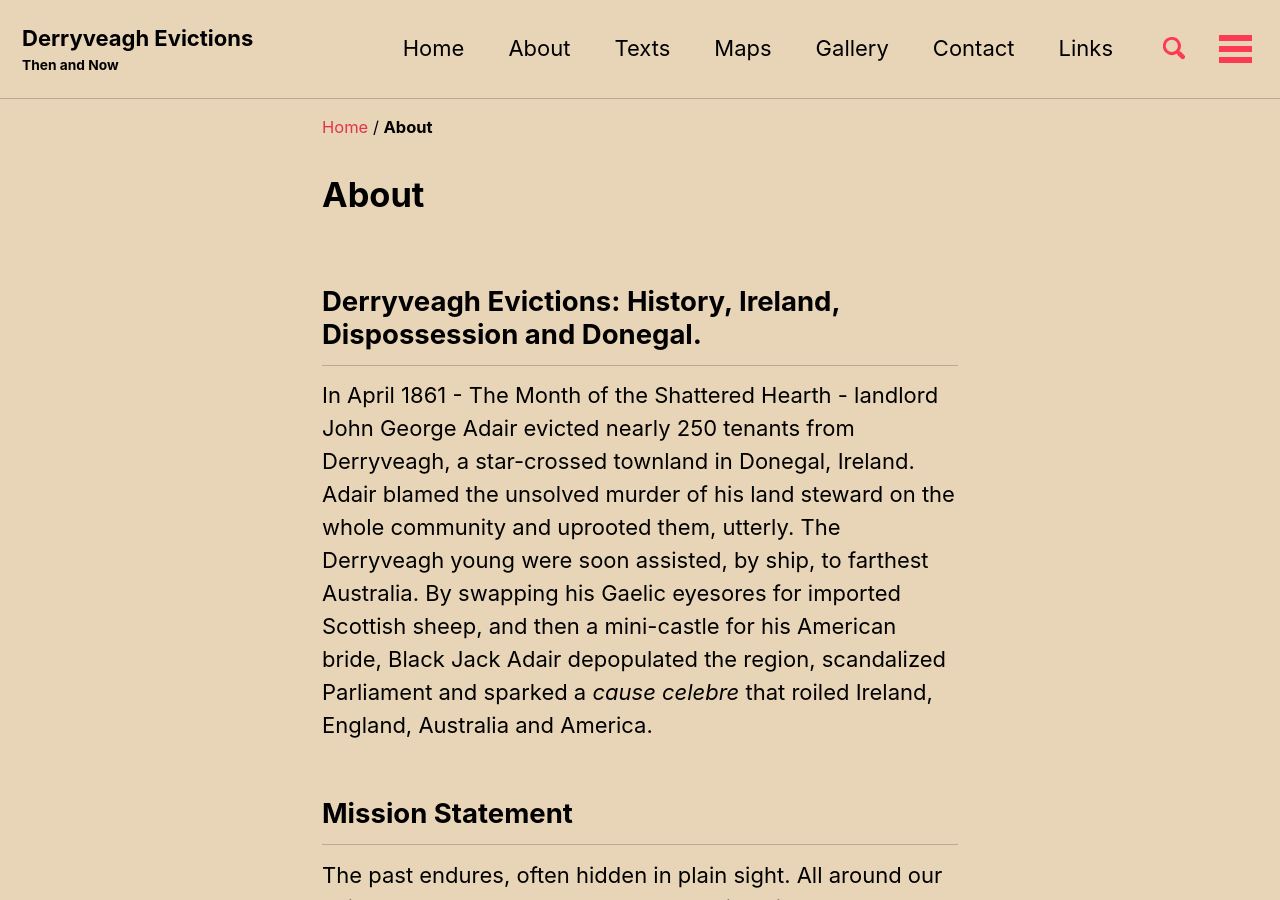
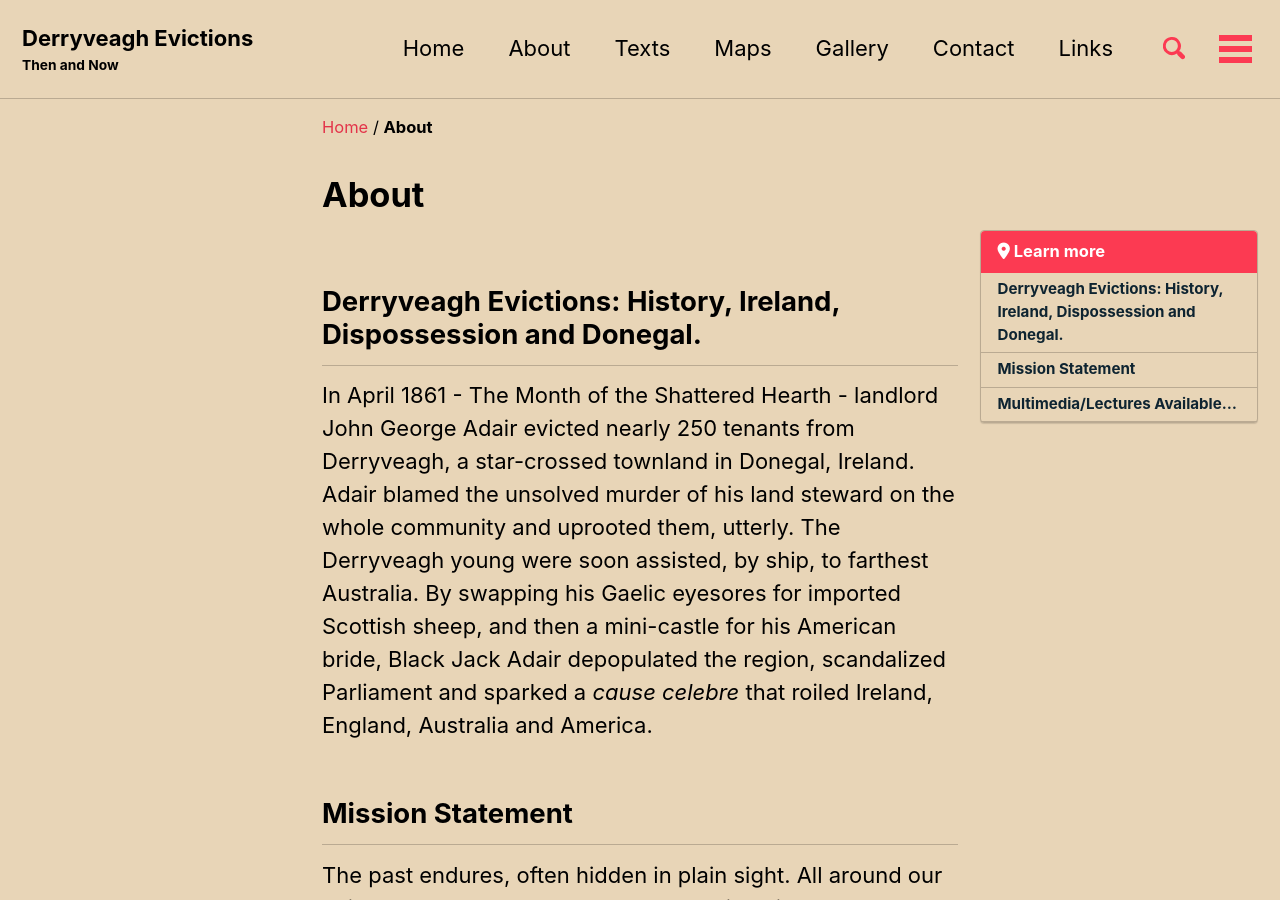
Before and after one commit to adamdjbrett/derryveagh-new, a Jekyll site: the page built from _pages/about.md, in a window 1280 px wide and 900 px high. Built offline with Jekyll 4.4.1, drawn with Linux system fonts in a browser that asks for light colours; cached includes are drawn as plain includes; nearby versions of some CDN libraries.

Commit message:
Update about.md

```diff
--- a/_pages/about.md
+++ b/_pages/about.md
@@ -2,6 +2,9 @@
 title: "About"
 excerpt: "Derryveagh Evictions: History, Ireland, Dispossession and Donegal."
 permalink: /about/
+toc: true
+toc_label: "Learn more"
+toc_icon: "map-marker-alt"
 ---
 
 ## Derryveagh Evictions: History, Ireland, Dispossession and Donegal.
```
